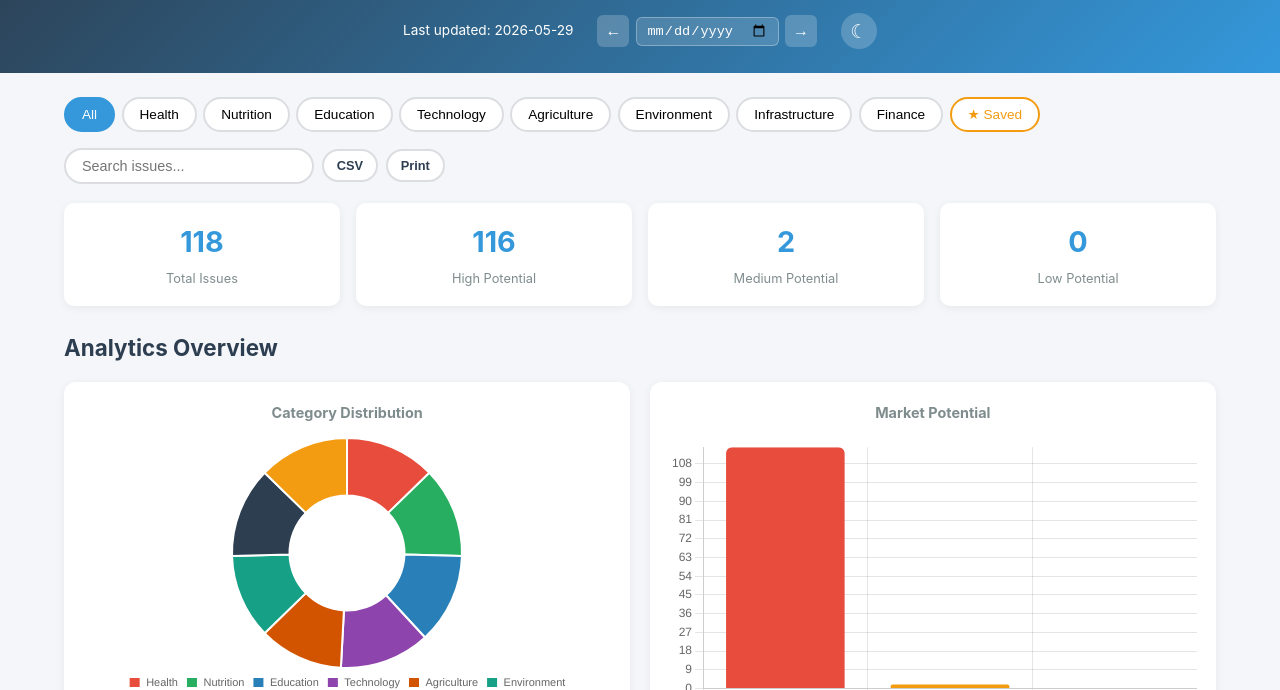
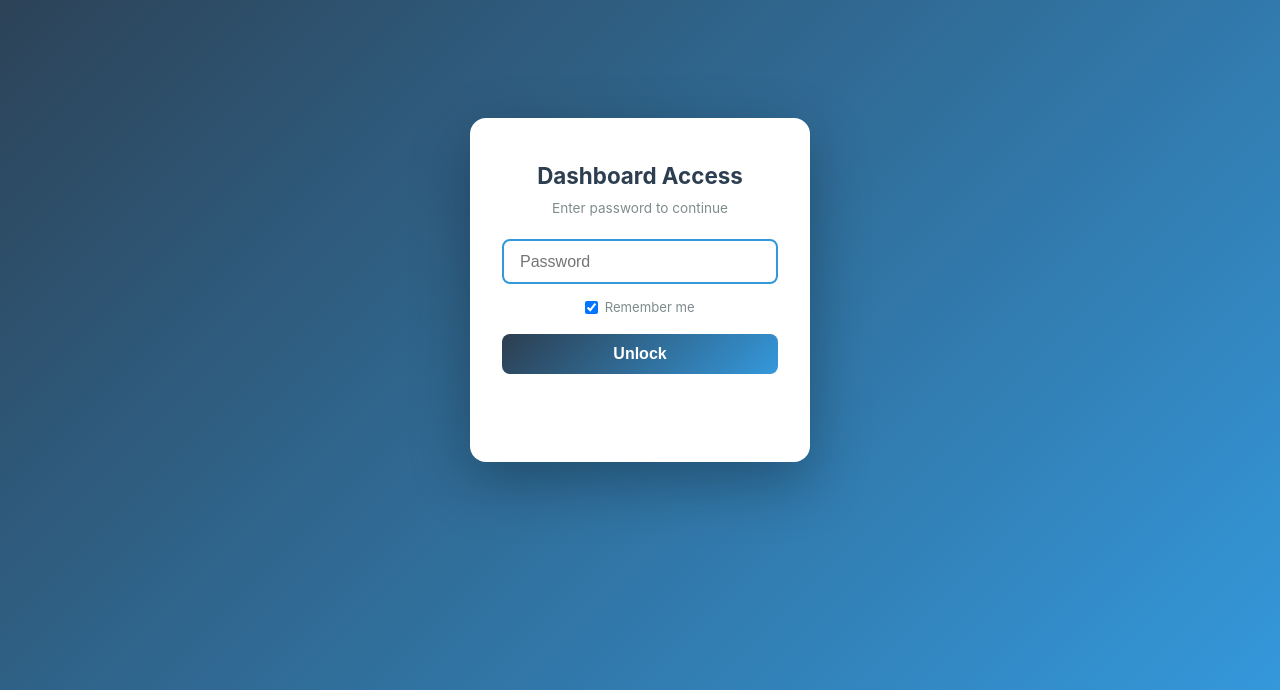
Before and after one commit to pranavk2050/buisiness-ideas-dashboard, a plain HTML site: page index.html in a window 1280 px wide. Shown: the part 110-800 px from the top of the page. Drawn offline with Linux system fonts and the light colour scheme.

Commit message:
feat: add client-side password authentication
Login overlay blocks dashboard access until correct password entered.
Password stored as SHA-256 hash (not plain text). "Remember me"
persists auth in localStorage so returning users skip login.

Co-Authored-By: Claude Opus 4.6 (1M context) <noreply@anthropic.com>

```diff
--- a/index.html
+++ b/index.html
@@ -7,6 +7,18 @@
     <link rel="stylesheet" href="styles.css">
 </head>
 <body>
+    <!-- Auth overlay -->
+    <div id="auth-overlay" class="auth-overlay">
+        <div class="auth-box">
+            <h2>Dashboard Access</h2>
+            <p>Enter password to continue</p>
+            <input type="password" id="auth-password" placeholder="Password" autofocus>
+            <label class="auth-remember"><input type="checkbox" id="auth-remember" checked> Remember me</label>
+            <button id="auth-submit">Unlock</button>
+            <p id="auth-error" class="auth-error"></p>
+        </div>
+    </div>
+
     <header>
         <h1>India Issues &amp; Business Opportunities</h1>
         <p class="subtitle">Daily insights on health, nutrition, education, technology, agriculture, environment, infrastructure &amp; finance challenges — with actionable business ideas</p>
--- a/script.js
+++ b/script.js
@@ -1,4 +1,44 @@
 (() => {
+    // --- Authentication ---
+    const AUTH_HASH = "99d698031b563511ab90ddc15cdd768b55acefa314626f4a172049c156439d3f"; // SHA-256 of password
+
+    async function sha256(text) {
+        const data = new TextEncoder().encode(text);
+        const hash = await crypto.subtle.digest("SHA-256", data);
+        return Array.from(new Uint8Array(hash)).map(b => b.toString(16).padStart(2, "0")).join("");
+    }
+
+    function checkAuth() {
+        const overlay = document.getElementById("auth-overlay");
+        if (localStorage.getItem("auth_token") === AUTH_HASH) {
+            overlay.classList.add("hidden");
+            return;
+        }
+        overlay.classList.remove("hidden");
+
+        const input = document.getElementById("auth-password");
+        const btn = document.getElementById("auth-submit");
+        const error = document.getElementById("auth-error");
+        const remember = document.getElementById("auth-remember");
+
+        async function tryLogin() {
+            const hash = await sha256(input.value);
+            if (hash === AUTH_HASH) {
+                if (remember.checked) localStorage.setItem("auth_token", AUTH_HASH);
+                overlay.classList.add("hidden");
+            } else {
+                error.textContent = "Incorrect password";
+                input.value = "";
+                input.focus();
+            }
+        }
+
+        btn.addEventListener("click", tryLogin);
+        input.addEventListener("keydown", e => { if (e.key === "Enter") tryLogin(); });
+    }
+
+    checkAuth();
+
     const grid = document.getElementById("issues-grid");
     const searchInput = document.getElementById("search");
     const datePicker = document.getElementById("date-picker");
--- a/styles.css
+++ b/styles.css
@@ -47,6 +47,78 @@
 [data-theme="dark"] .market-badge.low { background: #2a2a2e; }
 [data-theme="dark"] #date-picker {
     color-scheme: dark;
+}
+
+/* Auth overlay */
+.auth-overlay {
+    position: fixed;
+    inset: 0;
+    background: linear-gradient(135deg, #2c3e50, #3498db);
+    z-index: 9999;
+    display: flex;
+    align-items: center;
+    justify-content: center;
+}
+.auth-overlay.hidden { display: none; }
+.auth-box {
+    background: #fff;
+    border-radius: 16px;
+    padding: 2.5rem 2rem;
+    width: 340px;
+    text-align: center;
+    box-shadow: 0 20px 60px rgba(0,0,0,0.3);
+}
+.auth-box h2 {
+    font-size: 1.4rem;
+    margin-bottom: 0.3rem;
+    color: #2c3e50;
+}
+.auth-box > p {
+    font-size: 0.85rem;
+    color: #7f8c8d;
+    margin-bottom: 1.2rem;
+}
+.auth-box input[type="password"] {
+    width: 100%;
+    padding: 0.7rem 1rem;
+    border: 2px solid #dcdde1;
+    border-radius: 8px;
+    font-size: 1rem;
+    outline: none;
+    transition: border-color 0.2s;
+    margin-bottom: 0.8rem;
+}
+.auth-box input[type="password"]:focus {
+    border-color: #3498db;
+}
+.auth-remember {
+    display: flex;
+    align-items: center;
+    justify-content: center;
+    gap: 0.4rem;
+    font-size: 0.82rem;
+    color: #7f8c8d;
+    margin-bottom: 1rem;
+    cursor: pointer;
+}
+.auth-box button {
+    width: 100%;
+    padding: 0.7rem;
+    background: linear-gradient(135deg, #2c3e50, #3498db);
+    color: #fff;
+    border: none;
+    border-radius: 8px;
+    font-size: 1rem;
+    font-weight: 600;
+    cursor: pointer;
+    transition: opacity 0.2s;
+}
+.auth-box button:hover { opacity: 0.9; }
+.auth-error {
+    color: #e74c3c;
+    font-size: 0.82rem;
+    margin-top: 0.8rem;
+    min-height: 1.2em;
 }
 
 body {
```
